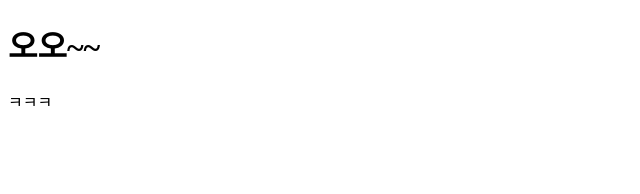
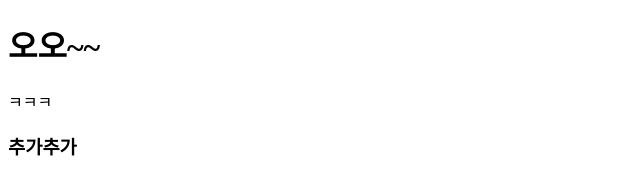
Before and after one commit to lalabori/first-heejin-project, a plain HTML site: page index.html in a window 1280 px wide. Shown: the whole page, without its empty margins (0-640 px from the left). Drawn offline with Linux system fonts and the light colour scheme.

Commit message:
add new sentence

```diff
--- a/index.html
+++ b/index.html
@@ -9,5 +9,5 @@
   <body>
     <h1>오오~~ </h1>
     <p>ㅋㅋㅋ</p>
-  </body>
+    <h3> 추가추가 </h3>
 </html>
```
